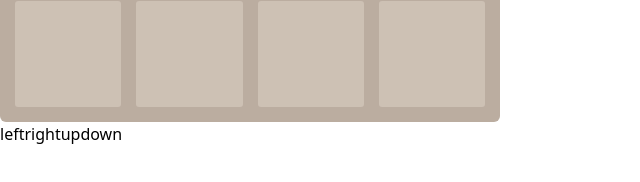
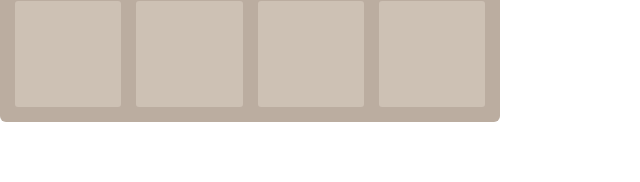
Before and after one commit to vincent123354/2048, a React (Vite) app: page / in a window 1280 px wide. Shown: the part 378-560 px from the top of the page, without its empty margins (0-640 px from the left). Built offline with nearby package versions, Linux system fonts and the light colour scheme.

Commit message:
Remove button

```diff
--- a/src/components/Board.jsx
+++ b/src/components/Board.jsx
@@ -7,6 +7,7 @@ export default function Board() {
     const movedBoard = useRef([]);
 
     useEffect(() => {
+        console.table(board)
         const handleKey = (e) => {
             switch(e.key) {
                 case 'w':
@@ -122,10 +123,6 @@ export default function Board() {
                     })
                 }
             </div>
-            <button onClick={() => {handleMove('left');}}>left</button>
-            <button onClick={() => handleMove('right')}>right</button>
-            <button onClick={() => handleMove('up')}>up</button>
-            <button onClick={() => handleMove('down')}>down</button>
         </>
     )
 }
```
